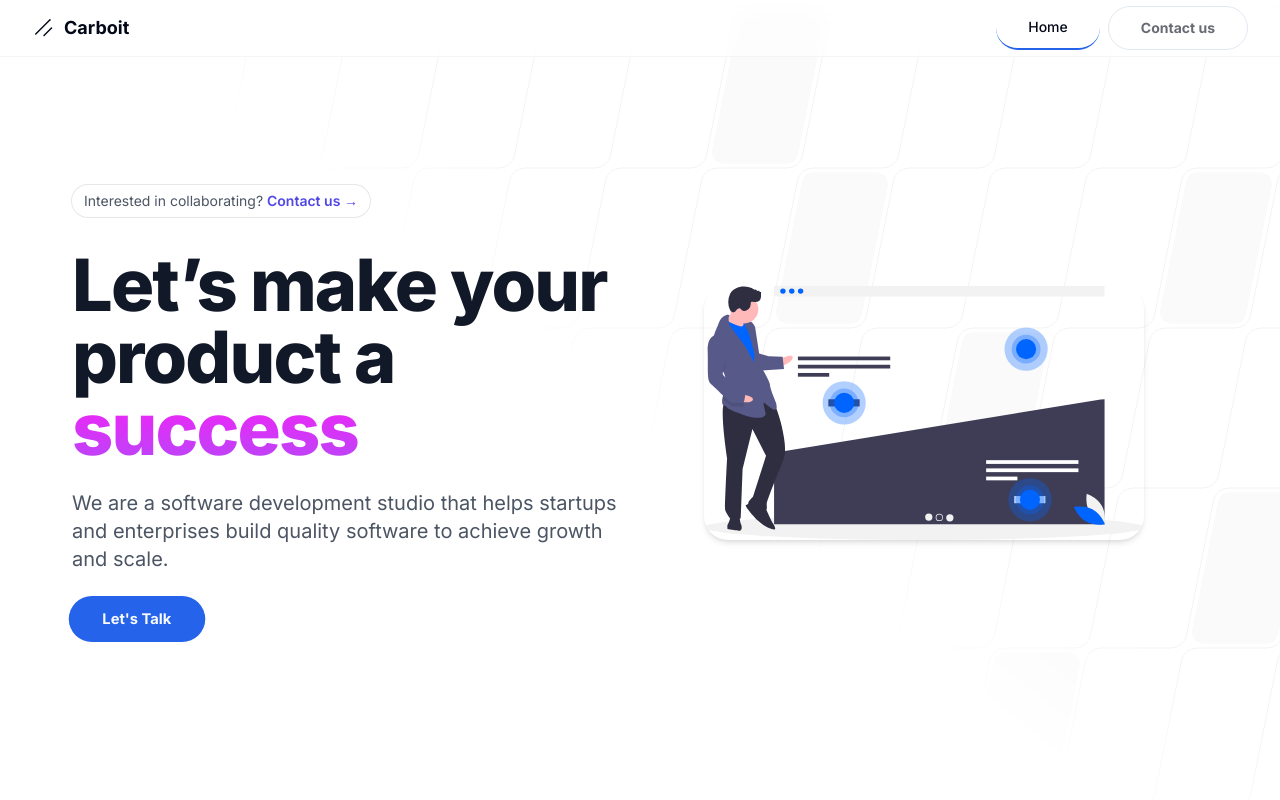
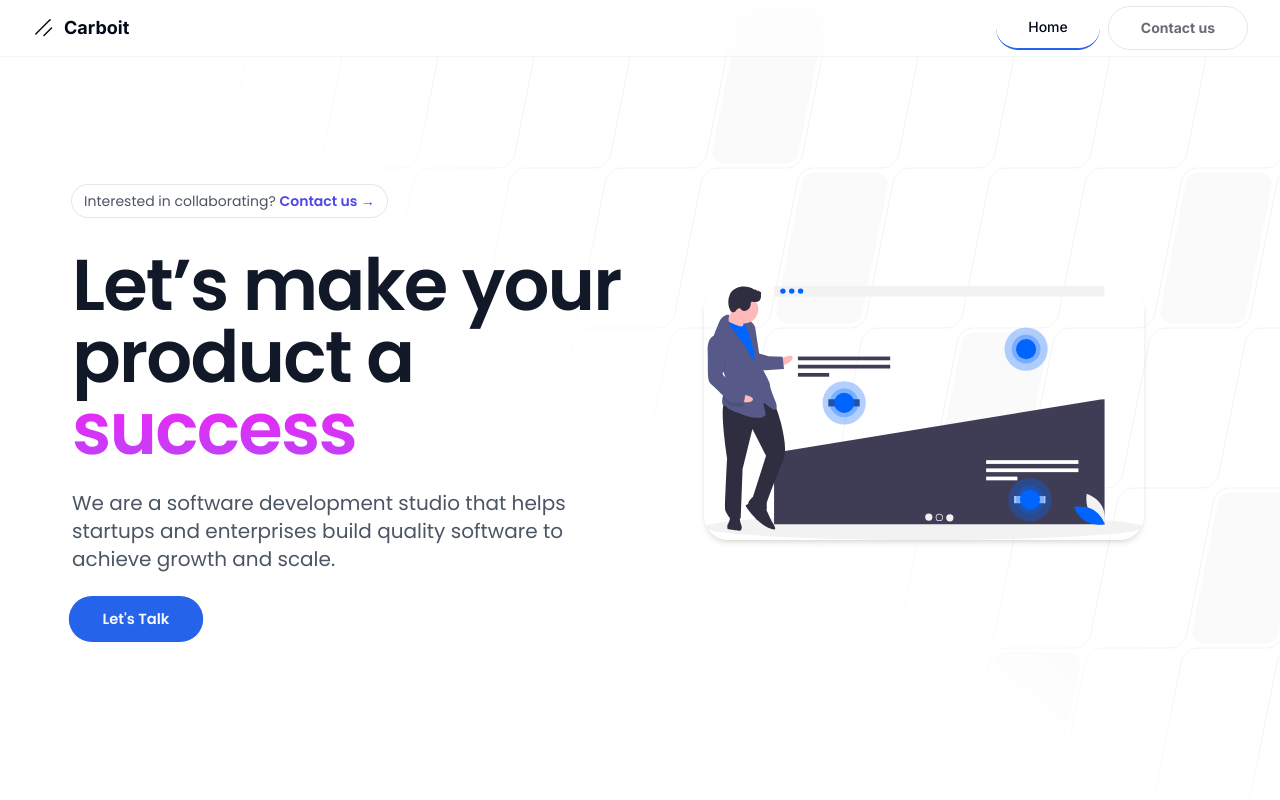
Before and after one commit to luiscarbonel1991/carboit, a Next.js app: page / in a window 1280 px wide. Shown: the top 800 px of the page. Built offline with nearby package versions, Linux system fonts and the light colour scheme.

Commit message:
Add Hero Typography

```diff
--- a/app/(marketing)/_components/hero.tsx
+++ b/app/(marketing)/_components/hero.tsx
@@ -3,13 +3,19 @@ import {Button} from "@/components/ui/button";
 import SvgBackground from "@/components/svg-background";
 import Image from "next/image";
 
+import { Poppins}  from 'next/font/google';
+
+const poppins = Poppins({
+    subsets: ["latin"],
+    weight: ["100", "200", "300", "400", "500", "600"]
+});
 
 export const Hero = () => {
 
     return (
 
         <>
-            <main className="isolate container grid lg:grid-cols-2 place-items-center pt-32 md:pb-24 px-4 md:px-10">
+            <main className={`isolate container grid lg:grid-cols-2 place-items-center pt-32 md:pb-24 px-4 md:px-10 ${poppins.className}`}>
                 <SvgBackground/>
 
 
```
